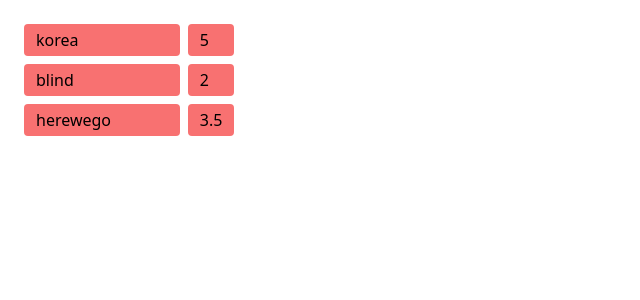
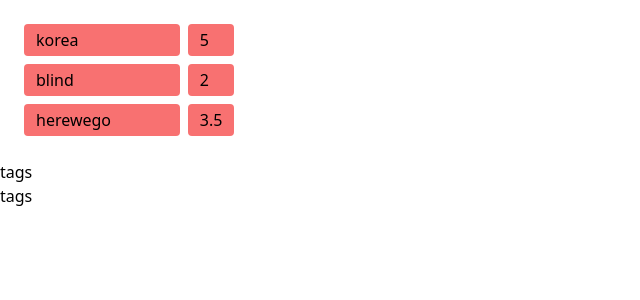
Before and after one commit to josh-levinson/setlist, a Next.js app: page / in a window 1280 px wide. Shown: the top 300 px of the page, without its empty margins (0-640 px from the left). Built offline with nearby package versions, Linux system fonts and the light colour scheme.

Commit message:
some links

```diff
--- a/pages/index.js
+++ b/pages/index.js
@@ -1,6 +1,7 @@
 import Image from 'next/image'
 import { Inter } from 'next/font/google'
 import Jokes from './jokes'
+import Link from 'next/link'
 
 const inter = Inter({ subsets: ['latin'] })
 
@@ -10,6 +11,9 @@ export default function Home() {
       <div>
         <Jokes />
       </div>
+      <div>
+        <Link href="/tags">tags</Link>
+      </div>
     </main>
   )
 }
--- a/pages/jokes.js
+++ b/pages/jokes.js
@@ -1,5 +1,6 @@
 import React from "react";
 import JokeItem from "@/components/JokeItem";
+import Link from 'next/link'
 
 function ListJokes({ jokes }) {
   return (
@@ -19,8 +20,13 @@ export default function Jokes() {
   ];
 
   return (
-    <div class="flex p-5">
-      <ListJokes jokes={jokes} />
+    <div>
+      <div class="flex p-5">
+        <ListJokes jokes={jokes} />
+      </div>
+      <div>
+        <Link href="/tags">tags</Link>
+      </div>
     </div>
   );
 }
--- a/pages/tags.js
+++ b/pages/tags.js
@@ -1,5 +1,6 @@
 import React from "react";
 import TagItem from "@/components/TagItem";
+import Link from 'next/link';
 
 function ListTags({ tags }) {
   return (
@@ -13,6 +14,10 @@ function ListTags({ tags }) {
 export default function Tags() {
   const tags = ['dark', 'zany', 'sexy', 'awkward'];
 
-  return(<ListTags tags={tags} />)
-
+  return(
+    <div>
+      <ListTags tags={tags} />
+      <Link href="/jokes">jokes</Link>
+    </div>
+  );
 }
```
